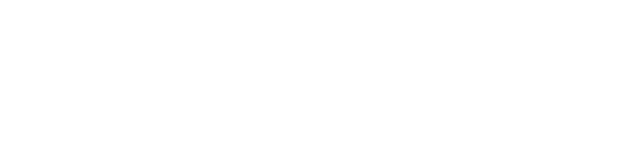
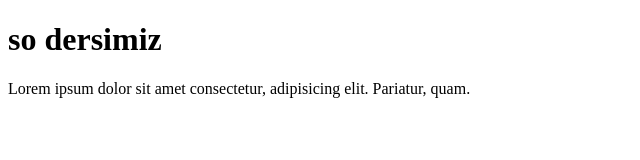
Before and after one commit to SeydiBalaban/vscode-git, a plain HTML site: page index.html in a window 1280 px wide. Shown: the whole page, without its empty margins (0-640 px from the left). Drawn offline with Linux system fonts and the light colour scheme.

Commit message:
index dosyası değişti

```diff
--- a/index.html
+++ b/index.html
@@ -6,6 +6,7 @@
     <title>Document</title>
 </head>
 <body>
-
+   <h1>so dersimiz</h1>
+   <p>Lorem ipsum dolor sit amet consectetur, adipisicing elit. Pariatur, quam.</p>
 </body>
 </html>
```
